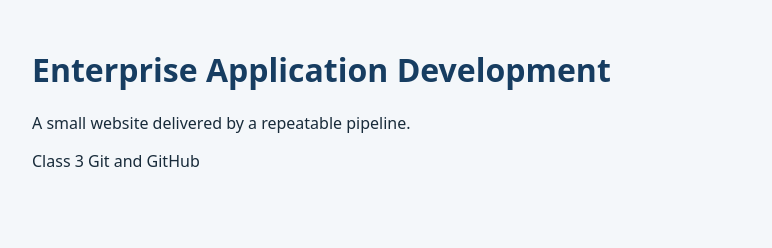
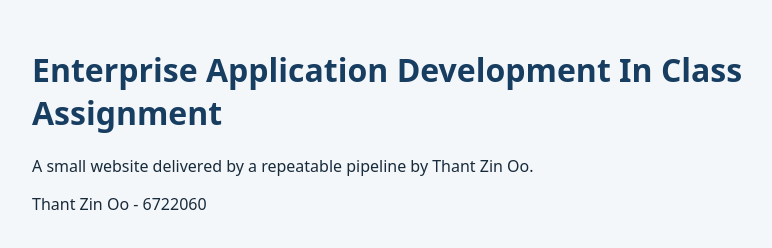
Before and after one commit to thantzinoo-au/git-lab-01, a plain HTML site: page src/index.html in a window 1280 px wide. Shown: the whole page, without its empty margins (208-980 px from the left). Drawn offline with Linux system fonts and the light colour scheme.

Commit message:
Changed index.html

```diff
--- a/src/index.html
+++ b/src/index.html
@@ -8,9 +8,11 @@
   </head>
   <body>
     <main>
-      <h1>Enterprise Application Development</h1>
-      <p id="message">A small website delivered by a repeatable pipeline.</p>
-      <p>Class 3 Git and GitHub</p>
+      <h1>Enterprise Application Development In Class Assignment</h1>
+      <p id="message">
+        A small website delivered by a repeatable pipeline by Thant Zin Oo.
+      </p>
+      <p>Thant Zin Oo - 6722060</p>
     </main>
   </body>
 </html>
```
